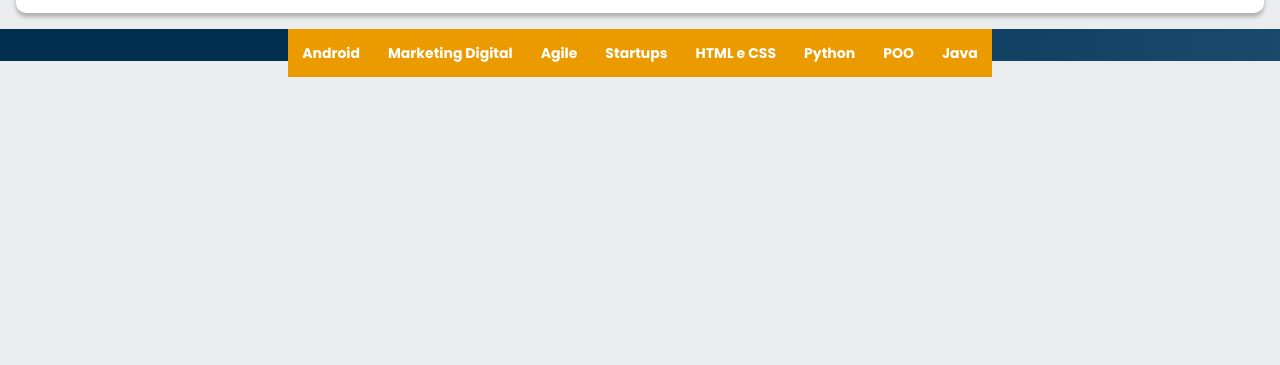
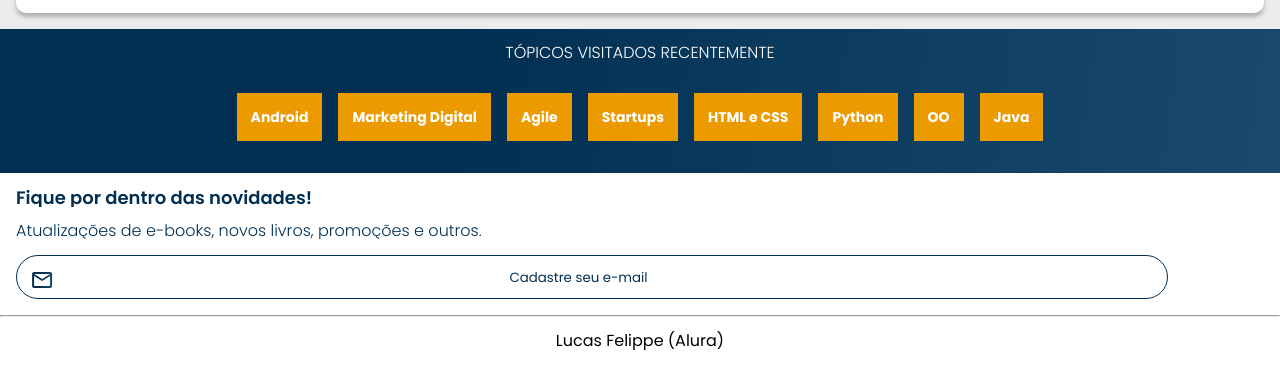
Before and after one commit to LucassFelippe/Alura-books, a plain HTML site: page index.html in a window 1280 px wide. Shown: the part 2313-2678 px from the top of the page. Before the commit the page ends 2390 px from the top, so only its background shows below. Drawn offline with nearby package versions, Linux system fonts and the light colour scheme.

Commit message:
concluindo layout do projeto alua books

```diff
--- a/index.html
+++ b/index.html
@@ -148,35 +148,47 @@
 
     </section>
 
-    <section class="topicos">
-        <h2 class="topicos__titulo">TÓPICOS VISITADOS RECENTEMENTE</h2>
-        <ul class="topicos__lista">
-            <li class="topicos_item">
-                <a href="#" class="topicos__link">Android</a>
+    <section class="tópicos">
+        <h2 class="tópicos__titulo">TÓPICOS VISITADOS RECENTEMENTE</h2>
+        <ul class="tópicos__lista">
+         <li class="tópicos__item">
+             <a href="#" class="tópicos__link">Android</a>
          </li>
-            <li class="topicos_item">
-                <a href="#" class="topicos__link">Marketing Digital</a>
+         <li class="tópicos__item">
+             <a href="#" class="tópicos__link">Marketing Digital</a>
          </li>
-            <li class="topicos_item">
-                <a href="#" class="topicos__link">Agile</a>
+         <li class="tópicos__item">
+             <a href="#" class="tópicos__link">Agile</a>
          </li>
-            <li class="topicos_item">
-                <a href="#" class="topicos__link">Startups</a>
+         <li class="tópicos__item">
+             <a href="#" class="tópicos__link">Startups</a>
          </li>
-            <li class="topicos_item">
-                <a href="#" class="topicos__link">HTML e CSS</a>
+         <li class="tópicos__item">
+             <a href="#" class="tópicos__link">HTML e CSS</a>
          </li>
-            <li class="topicos_item">
-                <a href="#" class="topicos__link">Python</a>
+         <li class="tópicos__item">
+             <a href="#" class="tópicos__link">Python</a>
          </li>
-            <li class="topicos_item">
-                <a href="#" class="topicos__link">POO</a>
+         <li class="tópicos__item">
+             <a href="#" class="tópicos__link">OO</a>
          </li>
-            <li class="topicos_item">
-                <a href="#" class="topicos__link">Java</a>
+         <li class="tópicos__item">
+             <a href="#" class="tópicos__link">Java</a>
          </li>
         </ul>
         </section>
+
+        <section class="contato">
+            <h2 class="contato__titulo">Fique por dentro das novidades!</h2>
+            <p class="contato__texto">Atualizações de e-books, novos livros, promoções e outros.</p>
+            <input type="text" class="contato__email" placeholder="Cadastre seu e-mail">
+        </section>
+
+        <hr/>
+
+        <footer class="rodape">
+            <h2 class="rodape__texto">Lucas Felippe (Alura)</h2>
+        </footer>
 
 
 
--- a/style.css
+++ b/style.css
@@ -1,8 +1,9 @@
 @import url('styles/header.css');
 @import url('styles/banner.css');
 @import url('styles/corrosel.css');
-@import url(styles/topicos.css);
-
+@import url('styles/topicos.css');
+@import url('styles/contato.css');
+@import url('/styles/rodape.css');
 
 
 :root{
--- /dev/null
+++ b/styles/contato.css
@@ -0,0 +1,39 @@
+.contato{
+    background-color: var(--branco);
+    padding: 1em;
+}
+
+.contato__titulo,
+.contato__texto{
+    background: var(--azul-degrade);
+    -webkit-background-clip: text;
+    -webkit-text-fill-color: transparent;
+    background-clip: text;
+}
+
+
+.contato__titulo{
+    font-size: 18px;
+    font-weight: 600;
+}
+
+.contato__texto{
+    font-weight: 300;
+    margin:1em 0;
+}
+
+.contato__email{
+    padding: 1em;
+    border: 1px solid var(--azul);
+    border-radius: 24px;
+    width: 90%;
+    text-align: center;
+}
+
+
+.contato__email::placeholder{
+    color: var(--azul);
+    font-family: var(--font-principal);
+    background: url(/imagem/mail_black_24dp\ 1.svg) no-repeat;
+    padding-right: 2em;
+}
--- /dev/null
+++ b/styles/rodape.css
@@ -0,0 +1,11 @@
+hr{
+    margin: 0;
+}
+
+.rodape{
+    background-color: var(--branco);
+    font-size: 16px;
+    padding: 1em;
+    text-align: center;
+    font-family: var(--font-principal);
+}
--- a/styles/topicos.css
+++ b/styles/topicos.css
@@ -1,29 +1,34 @@
-.topicos{
+.tópicos {
     background: var(--azul-degrade);
     text-align: center;
+    padding: 1em 0;
 }
 
-
-.topicos__titulo{
+.tópicos__titulo {
     color: var(--branco);
     font-weight: 300;
+    margin-bottom: 1em;
 }
 
-.topicos__lista{
+.tópicos__lista {
     display: flex;
     flex-wrap: wrap;
     justify-content: center;
 }
 
-.topicos__link{
+.tópicos__item {
+    margin: 2em 0.5em;
+}
+
+.tópicos__link {
+    color: var(--branco);
+    padding: 1em;
     background-color: var(--laranja);
-    padding: 1em;
-    color: var(--branco);
     text-decoration: none;
     font-size: 14px;
     font-weight: 700;
 }
-
-.topicos__item{
-    margin: 2em 0.5em;
-}
+.tópicos__link:hover {
+    color: var(--laranja);
+    background-color: var(--branco);
+    }
```
Also changed, not shown: imagem/mail_black_24dp 1.svg (added). Lines whose indentation alone changed are shown as unchanged.
